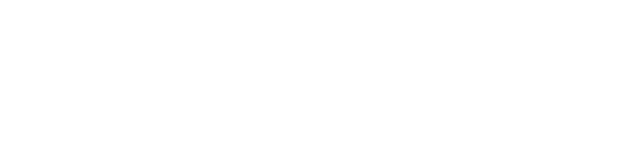
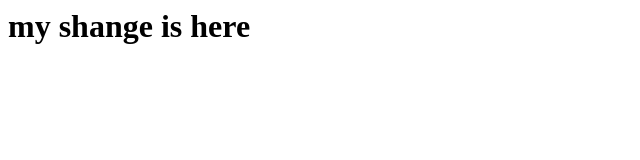
Before and after one commit to isensmith/comic-cube, a plain HTML site: page mockup/index.html in a window 1280 px wide. Shown: the whole page, without its empty margins (0-640 px from the left). Drawn offline with Linux system fonts and the light colour scheme.

Commit message:
Update index.html

```diff
--- a/mockup/index.html
+++ b/mockup/index.html
@@ -1 +1,3 @@
-<body></body>
+<body>
+<h1> my shange is here</h1>
+</body>
```
